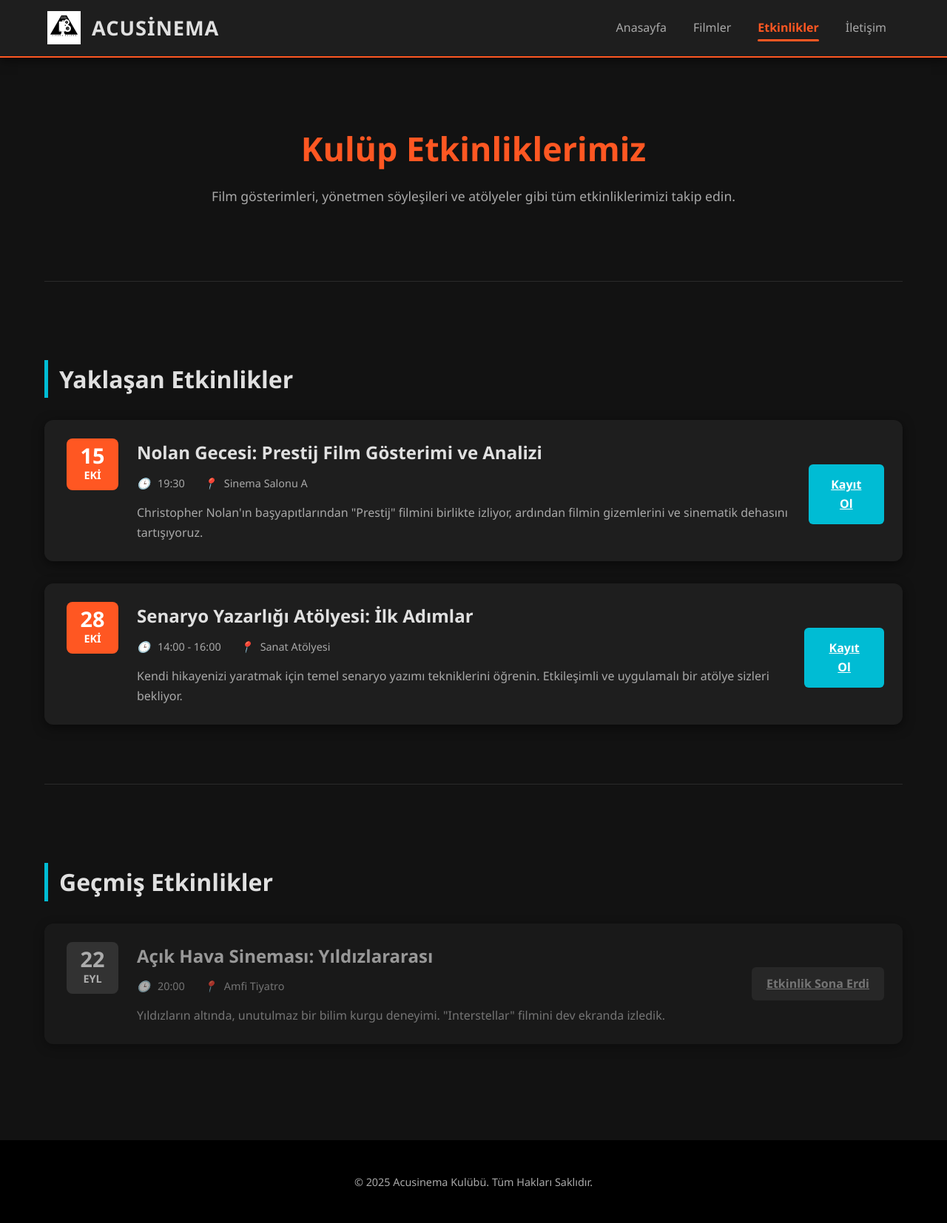
After one commit to RCburak/acusinema, a Django app: page /etkinlikler/ in a window 1280 px wide. The commit adds this page. Shown: the whole page at 74% size. Run offline with Django 5.2, Linux system fonts and the light colour scheme.

Commit message:
sayfalar hazır

```diff
--- a/acusinema_project/urls.py
+++ b/acusinema_project/urls.py
@@ -2,14 +2,13 @@
 
 from django.contrib import admin
 from django.urls import path
-# 'anasayfa'ya ek olarak 'iletisim_sayfasi' view'ını da import ediyoruz
-from core.views import anasayfa, iletisim_sayfasi
+# 'etkinlikler_sayfasi' view'ını da import ediyoruz
+from core.views import anasayfa, iletisim_sayfasi, filmler_sayfasi, etkinlikler_sayfasi
 
 urlpatterns = [
     path('admin/', admin.site.urls),
-    path('', anasayfa, name='anasayfa'), # <-- Kök dizini anasayfaya bağla
-
-    # YENİ EKLENEN PATH
-    # /iletisim/ URL'sini iletisim_sayfasi view'ına bağlıyoruz
+    path('', anasayfa, name='anasayfa'),
     path('iletisim/', iletisim_sayfasi, name='iletisim'),
+    path('filmler/', filmler_sayfasi, name='filmler'),
+    path('etkinlikler/', etkinlikler_sayfasi, name='etkinlikler'),
 ]
--- a/core/views.py
+++ b/core/views.py
@@ -1,17 +1,21 @@
 # core/views.py
 
-from django.shortcuts import render # pyright: ignore[reportMissingModuleSource]
+from django.shortcuts import render
 
 def anasayfa(request):
     context = {
         'baslik': 'AcuSinema Kulübü',
         'karsilama_metni': 'Sinema tutkunlarının buluşma noktası.'
     }
-
-    # anasayfa.html şablonunu doğrudan templates klasöründen çağırıyoruz
     return render(request, 'anasayfa.html', context)
 
-# YENİ EKLENEN FONKSİYON
 def iletisim_sayfasi(request):
-    # Bu view, herhangi bir context göndermeden doğrudan iletisim.html'yi gösterecek
     return render(request, 'iletisim.html')
+
+def filmler_sayfasi(request):
+    context = {}
+    return render(request, 'filmler.html', context)
+
+def etkinlikler_sayfasi(request):
+    context = {}
+    return render(request, 'etkinlikler.html', context)
--- /dev/null
+++ b/static/etkinlikler.css
@@ -0,0 +1,128 @@
+/* ETKİNLİKLER SAYFASI ÖZEL STİLLERİ */
+
+.events-list {
+    display: grid;
+    grid-template-columns: 1fr; /* Her satırda bir etkinlik */
+    gap: 30px;
+}
+
+.event-card {
+    display: flex;
+    gap: 25px;
+    background-color: var(--color-bg-card);
+    padding: 25px;
+    border-radius: 12px;
+    box-shadow: 0 4px 15px rgba(0, 0, 0, 0.5);
+    transition: transform 0.3s, box-shadow 0.3s;
+    border-left: 5px solid transparent; /* Hover efekti için başlangıç */
+}
+
+.event-card:hover {
+    transform: translateY(-5px);
+    box-shadow: 0 10px 25px rgba(0,0,0,0.7);
+    border-left-color: var(--color-secondary);
+}
+
+.event-date {
+    display: flex;
+    flex-direction: column;
+    align-items: center;
+    justify-content: center;
+    background-color: var(--color-primary);
+    color: #fff;
+    border-radius: 8px;
+    padding: 15px;
+    text-align: center;
+    font-weight: 700;
+    min-width: 70px; /* Sabit genişlik */
+    height: 70px;
+    align-self: flex-start; /* Kendini yukarı hizalar */
+}
+
+.event-date .day {
+    font-size: 1.8em;
+    line-height: 1;
+}
+
+.event-date .month {
+    font-size: 0.9em;
+    text-transform: uppercase;
+}
+
+.event-content {
+    flex-grow: 1; /* Kalan tüm alanı kapla */
+}
+
+.event-title {
+    margin: 0 0 10px 0;
+    font-size: 1.5em;
+    color: var(--color-text-light);
+}
+
+.event-meta {
+    display: flex;
+    gap: 25px;
+    color: var(--color-text-subtle);
+    margin-bottom: 15px;
+    font-size: 0.9em;
+}
+
+.event-meta span {
+    display: flex;
+    align-items: center;
+    gap: 8px;
+}
+
+.event-description {
+    margin: 0;
+    color: var(--color-text-subtle);
+    line-height: 1.7;
+}
+
+.event-action {
+    display: flex;
+    align-items: center;
+    justify-content: center;
+}
+
+/* Geçmiş etkinlikler için stil */
+.past-events .event-card {
+    opacity: 0.65;
+}
+.past-events .event-card:hover {
+    opacity: 1; /* Üzerine gelince netleşir */
+}
+.past-events .event-date {
+    background-color: #444; /* Tarih kutusu rengi gri */
+}
+
+/* Sona ermiş etkinlik butonu */
+.btn-secondary {
+    background-color: #333;
+    color: var(--color-text-subtle);
+    padding: 10px 20px;
+    border-radius: 6px;
+    font-weight: 600;
+    text-align: center;
+    cursor: default;
+}
+
+/* Küçük ikonlar için (opsiyonel, font-awesome gibi bir kütüphane kullanmıyorsanız) */
+.icon-time::before { content: '🕒'; margin-right: 2px; }
+.icon-location::before { content: '📍'; margin-right: 2px; }
+
+
+/* Küçük ekranlar için */
+@media (max-width: 600px) {
+    .event-card {
+        flex-direction: column;
+        gap: 20px;
+    }
+    .event-date {
+        align-self: flex-start;
+    }
+    .event-action {
+        justify-content: flex-start;
+        margin-top: 15px;
+    }
+}
--- a/templates/anasayfa.html
+++ b/templates/anasayfa.html
@@ -17,8 +17,8 @@
         <nav class="main-nav">
             <ul class="nav-list">
                 <li class="nav-item"><a href="{% url 'anasayfa' %}" class="nav-link nav-link--active">Anasayfa</a></li>
-                <li class="nav-item"><a href="#" class="nav-link">Filmler</a></li>
-                <li class="nav-item"><a href="#" class="nav-link">Etkinlikler</a></li>
+                <li class="nav-item"><a href="{% url 'filmler' %}" class="nav-link">Filmler</a></li>
+                <li class="nav-item"><a href="{% url 'etkinlikler' %}" class="nav-link">Etkinlikler</a></li>
                 <li class="nav-item"><a href="{% url 'iletisim' %}" class="nav-link">İletişim</a></li>
             </ul>
         </nav>
--- /dev/null
+++ b/templates/etkinlikler.html
@@ -0,0 +1,110 @@
+<!DOCTYPE html>
+<html lang="tr">
+<head>
+    <meta charset="UTF-8">
+    <meta name="viewport" content="width=device-width, initial-scale=1.0">
+    <title>Acusinema | Etkinlikler</title>
+    <link rel="stylesheet" href="/static/anasayfa.css">
+    <link rel="stylesheet" href="/static/iletisim.css"> <link rel="stylesheet" href="/static/etkinlikler.css"> </head>
+<body>
+
+    <header class="site-header">
+        <div class="header-brand">
+            <img src="/static/images/aculogo.jpg" alt="Acusinema Logo" class="brand-logo">
+            <span class="brand-title">ACUSİNEMA</span>
+        </div>
+
+        <nav class="main-nav">
+            <ul class="nav-list">
+                <li class="nav-item"><a href="{% url 'anasayfa' %}" class="nav-link">Anasayfa</a></li>
+                <li class="nav-item"><a href="{% url 'filmler' %}" class="nav-link">Filmler</a></li>
+                <li class="nav-item"><a href="{% url 'etkinlikler' %}" class="nav-link nav-link--active">Etkinlikler</a></li>
+                <li class="nav-item"><a href="{% url 'iletisim' %}" class="nav-link">İletişim</a></li>
+            </ul>
+        </nav>
+    </header>
+
+    <main class="main-content-wrapper">
+        <section class="section section--welcome">
+            <h1 class="heading-primary">Kulüp Etkinliklerimiz</h1>
+            <p class="text-lead">
+                Film gösterimleri, yönetmen söyleşileri ve atölyeler gibi tüm etkinliklerimizi takip edin.
+            </p>
+        </section>
+
+        <hr class="divider">
+
+        <section class="section">
+            <h2 class="heading-secondary">Yaklaşan Etkinlikler</h2>
+            <div class="events-list">
+                <article class="event-card">
+                    <div class="event-date">
+                        <span class="day">15</span>
+                        <span class="month">EKİ</span>
+                    </div>
+                    <div class="event-content">
+                        <h3 class="event-title">Nolan Gecesi: Prestij Film Gösterimi ve Analizi</h3>
+                        <div class="event-meta">
+                            <span><i class="icon-time"></i>19:30</span>
+                            <span><i class="icon-location"></i>Sinema Salonu A</span>
+                        </div>
+                        <p class="event-description">Christopher Nolan'ın başyapıtlarından "Prestij" filmini birlikte izliyor, ardından filmin gizemlerini ve sinematik dehasını tartışıyoruz.</p>
+                    </div>
+                    <div class="event-action">
+                        <a href="#" class="btn">Kayıt Ol</a>
+                    </div>
+                </article>
+
+                <article class="event-card">
+                    <div class="event-date">
+                        <span class="day">28</span>
+                        <span class="month">EKİ</span>
+                    </div>
+                    <div class="event-content">
+                        <h3 class="event-title">Senaryo Yazarlığı Atölyesi: İlk Adımlar</h3>
+                        <div class="event-meta">
+                            <span><i class="icon-time"></i>14:00 - 16:00</span>
+                            <span><i class="icon-location"></i>Sanat Atölyesi</span>
+                        </div>
+                        <p class="event-description">Kendi hikayenizi yaratmak için temel senaryo yazımı tekniklerini öğrenin. Etkileşimli ve uygulamalı bir atölye sizleri bekliyor.</p>
+                    </div>
+                     <div class="event-action">
+                        <a href="#" class="btn">Kayıt Ol</a>
+                    </div>
+                </article>
+            </div>
+        </section>
+
+        <hr class="divider">
+
+        <section class="section">
+            <h2 class="heading-secondary">Geçmiş Etkinlikler</h2>
+            <div class="events-list past-events">
+                 <article class="event-card">
+                    <div class="event-date">
+                        <span class="day">22</span>
+                        <span class="month">EYL</span>
+                    </div>
+                    <div class="event-content">
+                        <h3 class="event-title">Açık Hava Sineması: Yıldızlararası</h3>
+                        <div class="event-meta">
+                            <span><i class="icon-time"></i>20:00</span>
+                            <span><i class="icon-location"></i>Amfi Tiyatro</span>
+                        </div>
+                        <p class="event-description">Yıldızların altında, unutulmaz bir bilim kurgu deneyimi. "Interstellar" filmini dev ekranda izledik.</p>
+                    </div>
+                     <div class="event-action">
+                        <a href="#" class="btn-secondary">Etkinlik Sona Erdi</a>
+                    </div>
+                </article>
+            </div>
+        </section>
+
+    </main>
+
+    <footer class="site-footer">
+        <p>© 2025 Acusinema Kulübü. Tüm Hakları Saklıdır.</p>
+    </footer>
+
+</body>
+</html>
--- a/templates/iletisim.html
+++ b/templates/iletisim.html
@@ -18,8 +18,8 @@
         <nav class="main-nav">
             <ul class="nav-list">
                 <li class="nav-item"><a href="{% url 'anasayfa' %}" class="nav-link">Anasayfa</a></li>
-                <li class="nav-item"><a href="#" class="nav-link">Filmler</a></li>
-                <li class="nav-item"><a href="#" class="nav-link">Etkinlikler</a></li>
+                <li class="nav-item"><a href="{% url 'filmler' %}" class="nav-link">Filmler</a></li>
+                <li class="nav-item"><a href="{% url 'etkinlikler' %}" class="nav-link">Etkinlikler</a></li>
                 <li class="nav-item"><a href="{% url 'iletisim' %}" class="nav-link nav-link--active">İletişim</a></li>
             </ul>
         </nav>
```
Also changed, not shown: static/filmler.css (added, +81 -0 lines), templates/filmler.html (added, +144 -0 lines).
